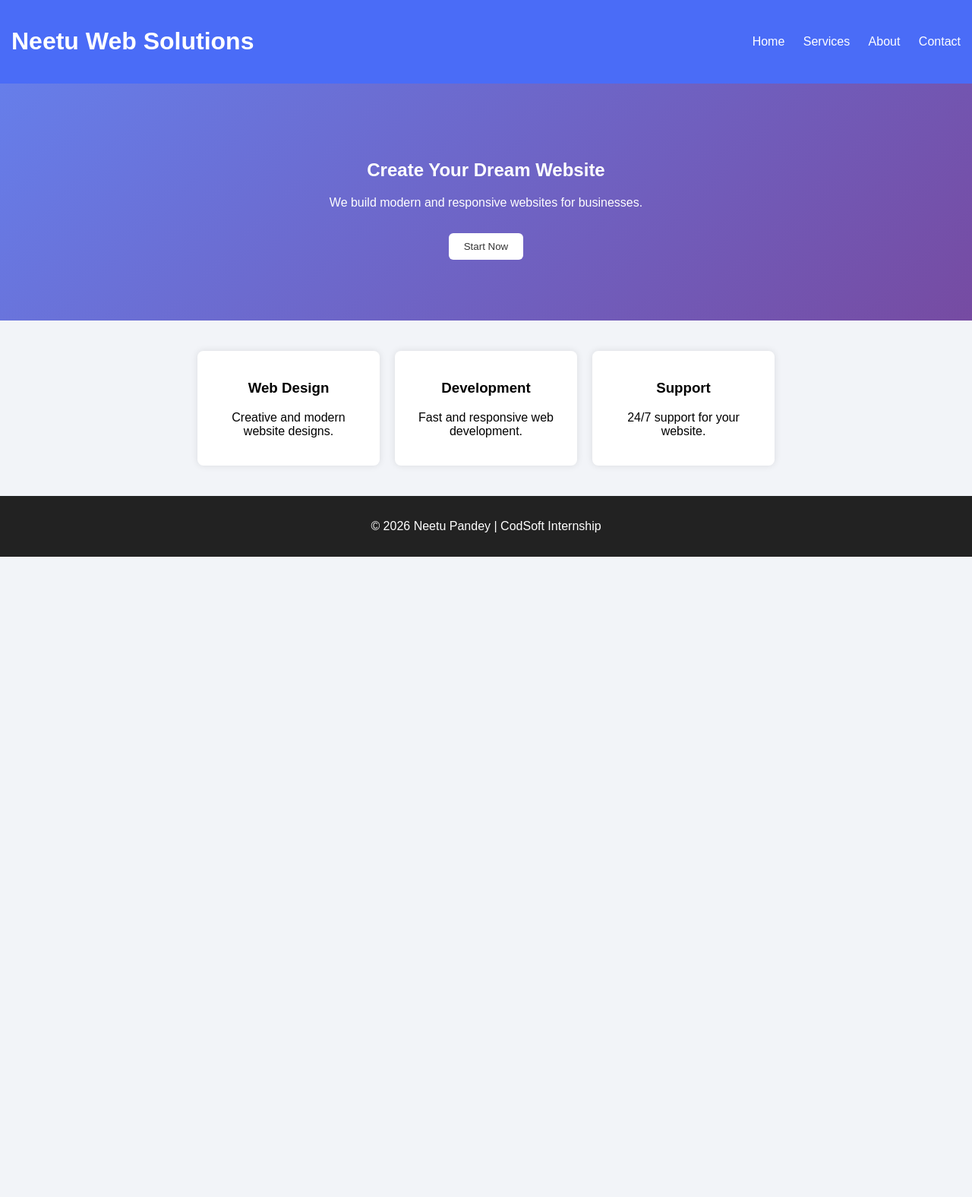
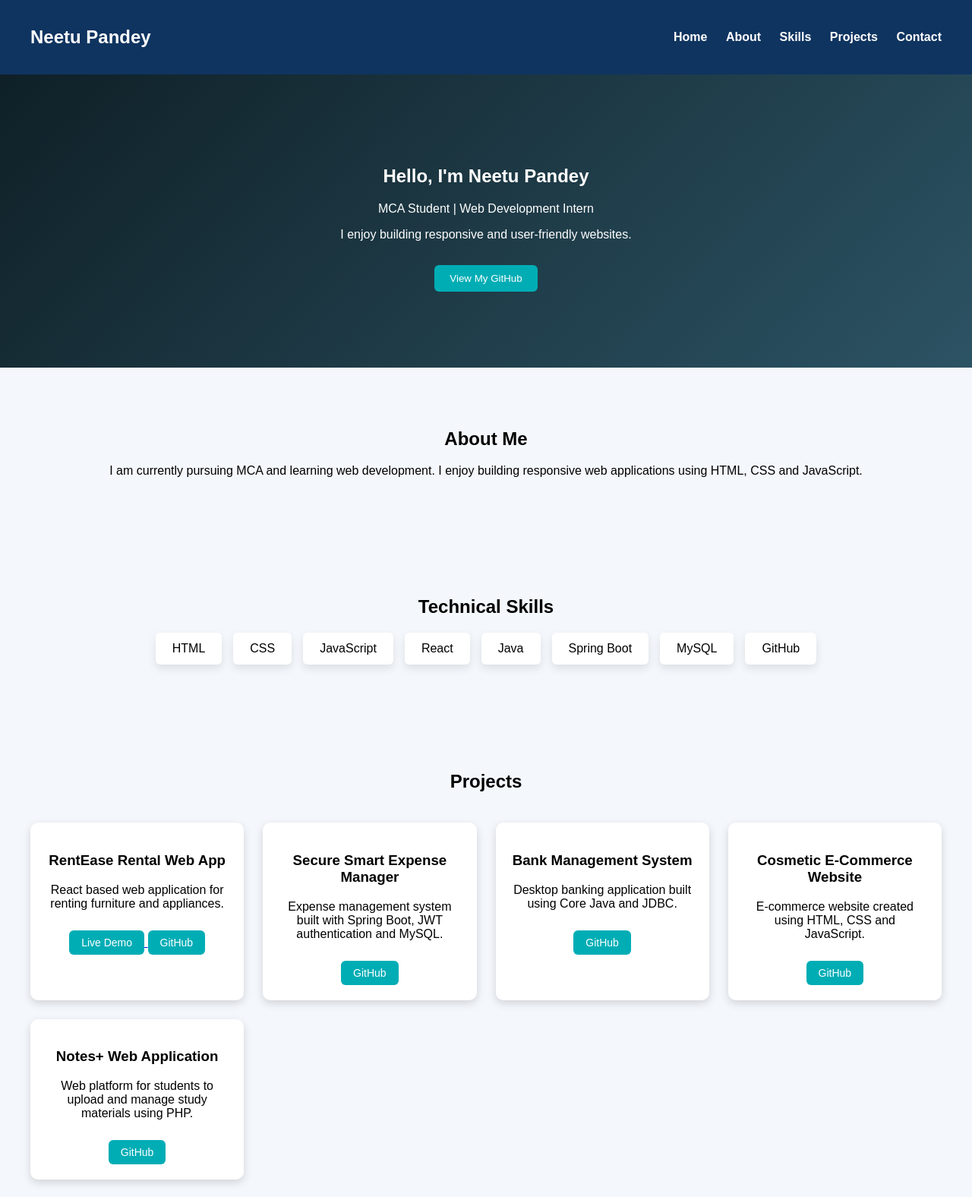
Before and after one commit to neetupandey443/CODSOFT, a plain HTML site: page index.html in a window 1280 px wide. Shown: the top 1576 px of the page at 76% size. Before the commit the page ends 800 px from the top, so only its background shows below. Drawn offline with Linux system fonts and the light colour scheme.

Commit message:
Add files via upload

```diff
--- a/index.html
+++ b/index.html
@@ -1,54 +1,158 @@
 <!DOCTYPE html>
 <html>
 <head>
-    <title>Neetu Web Solutions</title>
-    <link rel="stylesheet" href="style.css">
+<meta charset="UTF-8">
+<title>Neetu Pandey Portfolio</title>
+<link rel="stylesheet" href="style.css">
 </head>
 
 <body>
 
-<header>
-    <h1>Neetu Web Solutions</h1>
+<header class="navbar">
 
-    <nav>
-        <a href="#">Home</a>
-        <a href="#">Services</a>
-        <a href="#">About</a>
-        <a href="#">Contact</a>
-    </nav>
+<h2 class="logo">Neetu Pandey</h2>
+
+<nav>
+<a href="#home">Home</a>
+<a href="#about">About</a>
+<a href="#skills">Skills</a>
+<a href="#projects">Projects</a>
+<a href="#contact">Contact</a>
+</nav>
+
 </header>
 
-<section class="hero">
 
-    <h2>Create Your Dream Website</h2>
-    <p>We build modern and responsive websites for businesses.</p>
+<section id="home" class="hero">
 
-    <button>Start Now</button>
+<h1>Hello, I'm Neetu Pandey</h1>
+
+<p>MCA Student | Web Development Intern</p>
+
+<p>I enjoy building responsive and user-friendly websites.</p>
+
+<a href="https://github.com/neetupandey443" target="_blank">
+<button class="github-btn">View My GitHub</button>
+</a>
 
 </section>
 
-<section class="services">
 
-    <div class="card">
-        <h3>Web Design</h3>
-        <p>Creative and modern website designs.</p>
-    </div>
+<section id="about" class="about">
 
-    <div class="card">
-        <h3>Development</h3>
-        <p>Fast and responsive web development.</p>
-    </div>
+<h2>About Me</h2>
 
-    <div class="card">
-        <h3>Support</h3>
-        <p>24/7 support for your website.</p>
-    </div>
+<p>
+I am currently pursuing MCA and learning web development.
+I enjoy building responsive web applications using HTML, CSS and JavaScript.
+</p>
 
 </section>
 
+
+<section id="skills" class="skills">
+
+<h2>Technical Skills</h2>
+
+<div class="skill-container">
+
+<div class="skill">HTML</div>
+<div class="skill">CSS</div>
+<div class="skill">JavaScript</div>
+<div class="skill">React</div>
+<div class="skill">Java</div>
+<div class="skill">Spring Boot</div>
+<div class="skill">MySQL</div>
+<div class="skill">GitHub</div>
+
+</div>
+
+</section>
+
+
+<section id="projects" class="projects">
+
+<h2>Projects</h2>
+
+<div class="project-container">
+
+<div class="project-card">
+<h3>RentEase Rental Web App</h3>
+<p>React based web application for renting furniture and appliances.</p>
+
+<a href="https://rentease-react-app.vercel.app" target="_blank">
+<button class="project-btn">Live Demo</button>
+</a>
+
+<a href="https://github.com/neetupandey443/rentease-react-app" target="_blank">
+<button class="project-btn">GitHub</button>
+</a>
+
+</div>
+
+
+<div class="project-card">
+<h3>Secure Smart Expense Manager</h3>
+<p>Expense management system built with Spring Boot, JWT authentication and MySQL.</p>
+
+<a href="https://github.com/neetupandey443" target="_blank">
+<button class="project-btn">GitHub</button>
+</a>
+
+</div>
+
+
+<div class="project-card">
+<h3>Bank Management System</h3>
+<p>Desktop banking application built using Core Java and JDBC.</p>
+
+<a href="https://github.com/neetupandey443" target="_blank">
+<button class="project-btn">GitHub</button>
+</a>
+
+</div>
+
+
+<div class="project-card">
+<h3>Cosmetic E-Commerce Website</h3>
+<p>E-commerce website created using HTML, CSS and JavaScript.</p>
+
+<a href="https://github.com/neetupandey443" target="_blank">
+<button class="project-btn">GitHub</button>
+</a>
+
+</div>
+
+
+<div class="project-card">
+<h3>Notes+ Web Application</h3>
+<p>Web platform for students to upload and manage study materials using PHP.</p>
+
+<a href="https://github.com/neetupandey443" target="_blank">
+<button class="project-btn">GitHub</button>
+</a>
+
+</div>
+
+</div>
+
+</section>
+<section id="contact" class="contact">
+
+<h2>Contact</h2>
+
+<p>Email: neetupandey582@gmail.com</p>
+<p>Location: Mumbai, India</p>
+
+</section>
+
+
 <footer>
+
 <p>© 2026 Neetu Pandey | CodSoft Internship</p>
+
 </footer>
+
 
 </body>
 </html>
--- a/style.css
+++ b/style.css
@@ -1,77 +1,137 @@
-body{
-    font-family: Arial, sans-serif;
-    margin:0;
-    background:#f2f4f8;
+html{
+scroll-behavior:smooth;
 }
 
-/*  ye mera header hai */
+body{
+font-family:Arial;
+margin:0;
+background:#f4f7fb;
+}
 
-header{
-    background:#4a6cf7;
-    color:white;
-    padding:15px;
+/* navbar */
+
+.navbar{
 display:flex;
 justify-content:space-between;
 align-items:center;
+padding:15px 40px;
+background:#0f3460;
+color:white;
 }
 
 nav a{
 color:white;
+margin-left:20px;
 text-decoration:none;
-    margin-left:20px;
-    font-size:16px;
+font-weight:bold;
 }
 
-/* hero section hai */
+/* hero */
 
 .hero{
 text-align:center;
-    padding:80px 20px;
-    background:linear-gradient(135deg,#667eea,#764ba2);
+padding:100px 20px;
+background:linear-gradient(135deg,#0f2027,#2c5364);
 color:white;
 }
 
-.hero button{
+/* github button */
+
+.github-btn{
 margin-top:15px;
 padding:10px 20px;
 border:none;
-    background:white;
-    color:#333;
+background:#00adb5;
+color:white;
 border-radius:6px;
 cursor:pointer;
 }
 
-/* services section  hai */
+/* sections */
 
-.services{
-    display:flex;
-    justify-content:center;
-    gap:20px;
-    padding:40px;
+section{
+padding:60px 20px;
+text-align:center;
 }
 
-.card{
+/* skills */
+
+.skill-container{
+display:flex;
+flex-wrap:wrap;
+justify-content:center;
+gap:15px;
+}
+
+.skill{
+background:white;
+padding:12px 22px;
+border-radius:6px;
+box-shadow:0 5px 12px rgba(0,0,0,0.1);
+transition:0.3s;
+}
+
+.skill:hover{
+background:#00adb5;
+color:white;
+transform:scale(1.05);
+}
+
+/* projects */
+
+.project-container{
+display:grid;
+grid-template-columns:repeat(auto-fit,minmax(250px,1fr));
+gap:25px;
+padding:20px;
+}
+
+.project-card{
 background:white;
 padding:20px;
-    width:200px;
+border-radius:10px;
+box-shadow:0 4px 12px rgba(0,0,0,0.15);
+transition:0.3s;
 text-align:center;
-    box-shadow:0 0 10px rgba(0,0,0,0.1);
-    border-radius:8px;
 }
 
-/*  Last part footer */
+.project-card:hover{
+transform:translateY(-10px);
+box-shadow:0 12px 20px rgba(0,0,0,0.25);
+}
+
+/* project button */
+
+.project-btn{
+margin-top:10px;
+padding:8px 16px;
+border:none;
+background:#00adb5;
+color:white;
+border-radius:6px;
+cursor:pointer;
+font-size:14px;
+transition:0.3s;
+}
+
+.project-btn:hover{
+background:#008891;
+}
+
+/* footer */
 
 footer{
-    text-align:center;
 background:#222;
 color:white;
-    padding:15px;
+text-align:center;
+padding:20px;
 }
 
-/* ye website ko responsive karne ke liye */
+/* responsive */
+
 @media (max-width:768px){
 
-header{
+.navbar{
 flex-direction:column;
 text-align:center;
 }
@@ -80,13 +140,14 @@ nav{
 margin-top:10px;
 }
 
-.services{
+.skill-container{
 flex-direction:column;
 align-items:center;
 }
 
-.card{
-width:80%;
+.project-container{
+flex-direction:column;
+align-items:center;
 }
 
 }
```
Lines whose indentation alone changed are shown as unchanged.
